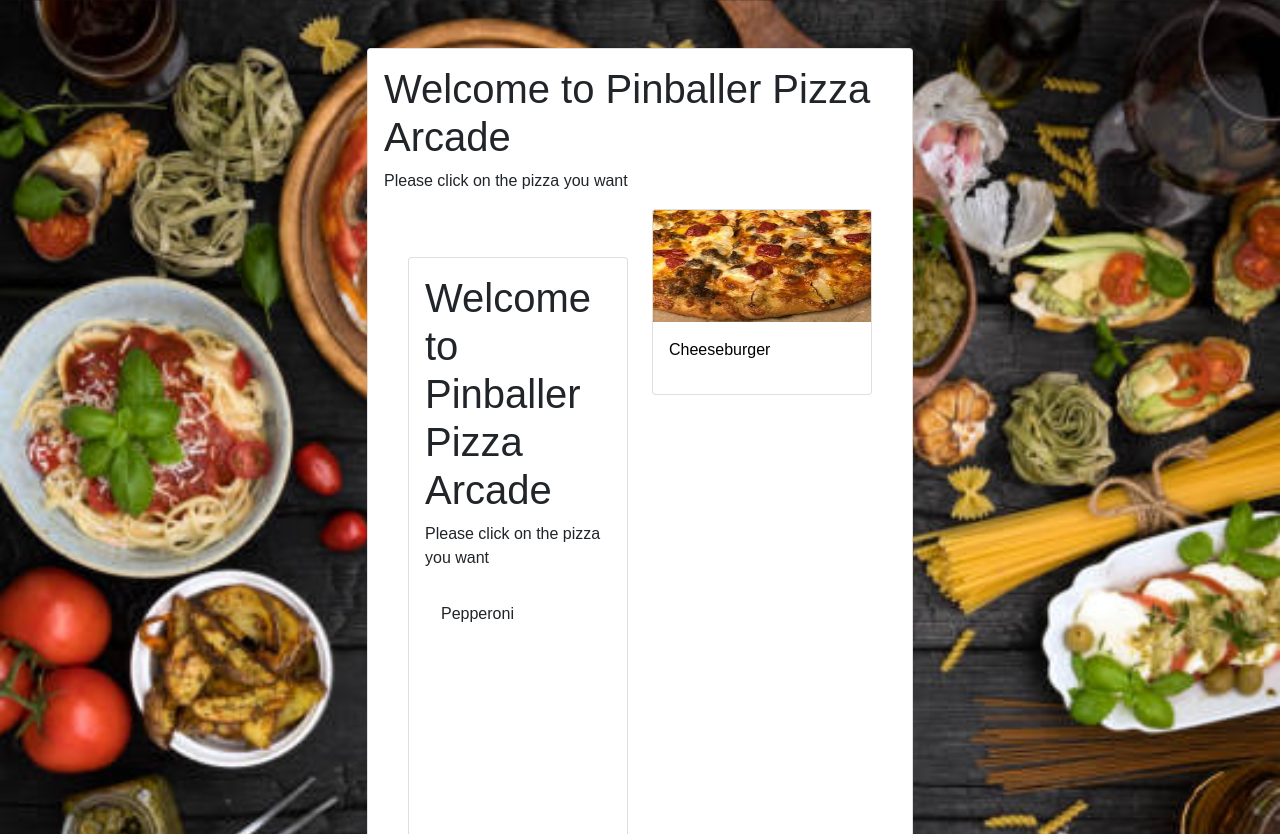
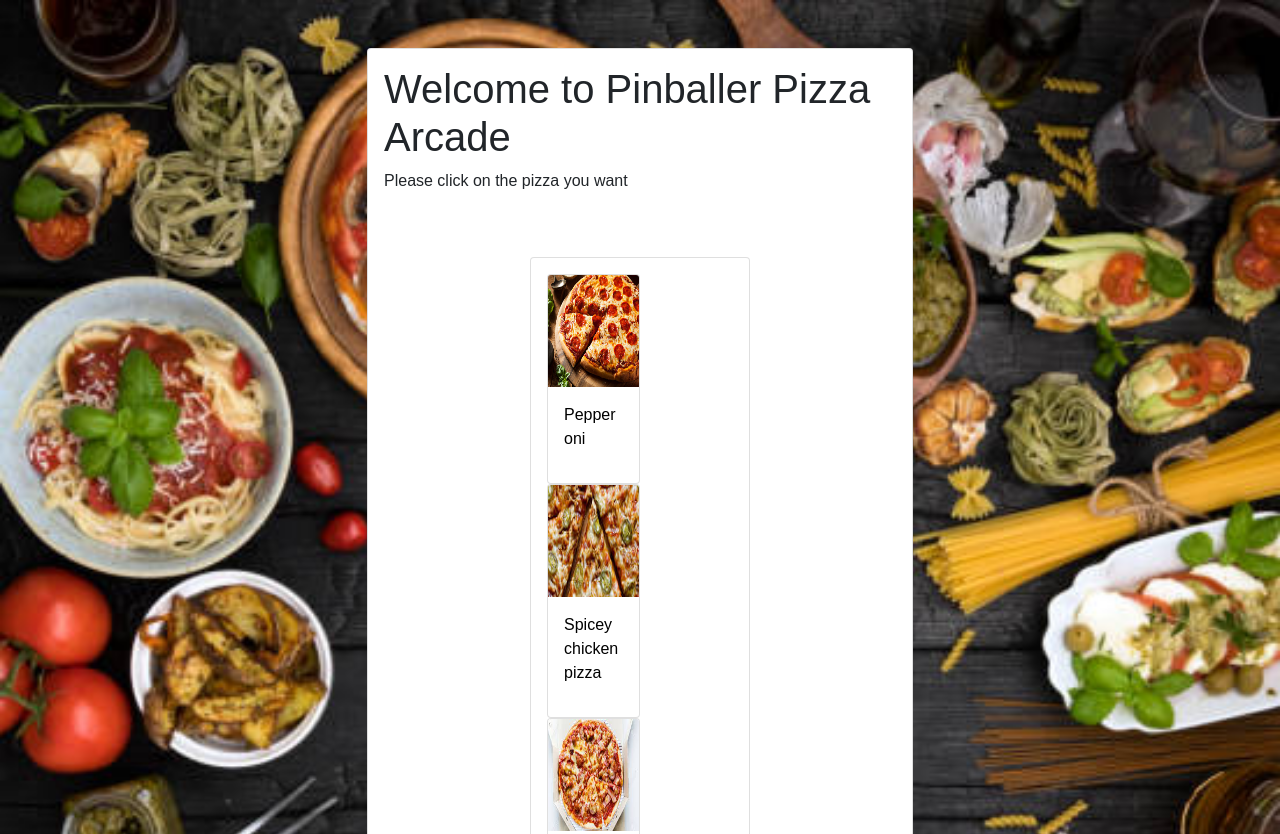
Before and after one commit to Hariettemaina/Pinballer-Pizza-Arcade, a plain HTML site: page index.html in a window 1280 px wide. Shown: the top 834 px of the page. Drawn offline with nearby package versions, Linux system fonts and the light colour scheme; a web font is replaced by a local one.

Commit message:
remmoed soem divs

```diff
--- a/index.html
+++ b/index.html
@@ -19,7 +19,7 @@
 </head>
 
 <body>
-    <div class="container">
+    <div class="container gy-5" >
         <div class="row justify-content-center">
             <div class="col-lg-6 col-md-8 col-sm-8">
                 <div class="card" style="width: 100%; margin-top: 3rem; min-height: 80vh">
@@ -33,10 +33,11 @@
                                 <div class="col-lg-6 col-md-8 col-sm-8">
                                     <div class="card" style="width: 100%; margin-top: 3rem; min-height: 80vh">
                                         <div class="card-body">
-                                            <h1 class="card-title">Welcome to Pinballer Pizza Arcade</h1>
-                                            <p id="welcomemessage" class="card-text">
-                                                Please click on the pizza you want
-                                            </p>
+
+                                            <div class="col-6" style="color: black">
+                                                <div class="card" onclick="pickPizzaAction('Pepperoni')">
+                                                    <img src="./images/pepperoni2.jpg" class="card-img-top" alt="..."
+                                                        style="width: 100%; height: 7rem" />
                                             <div class="card-body">
                                                 <p>Pepperoni</p>
                                             </div>
@@ -196,6 +197,10 @@
                 </div>
             </div>
         </div>
+
+    </div>
+    <script src="main.js"></script>
 </body>
 
+
 </html>
```
